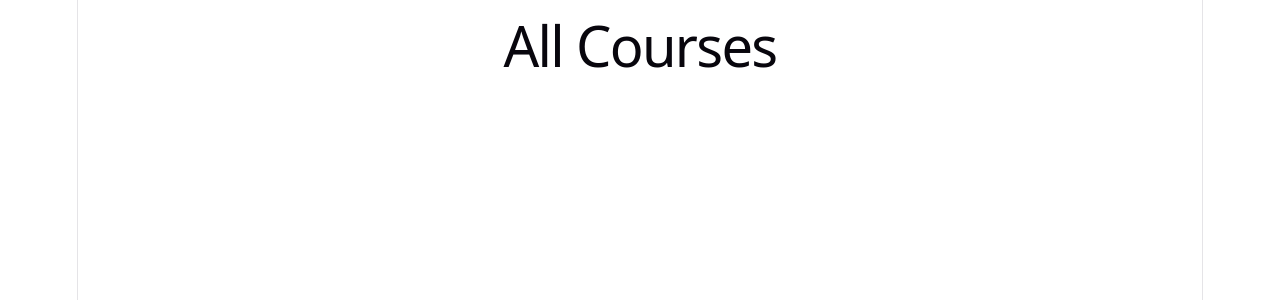
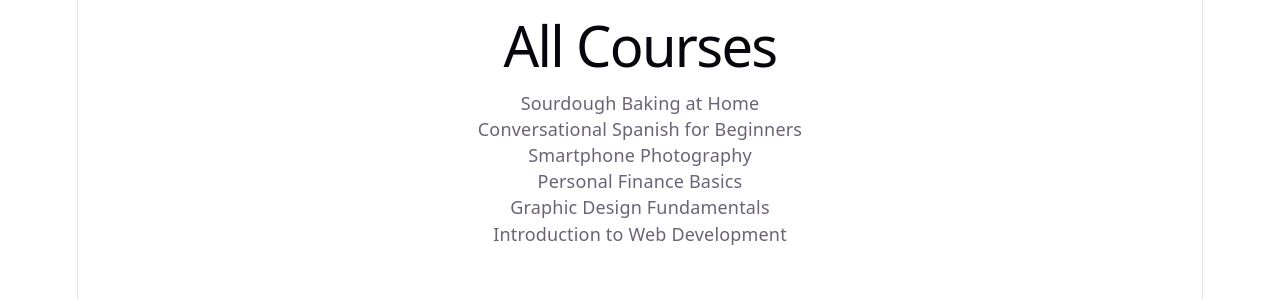
Before and after one commit to flor-c/microcourses, a React (Vite) app in the folder client/: page / in a window 1280 px wide. Shown: the top 300 px of the page. Built offline with nearby package versions, Linux system fonts and the light colour scheme.

Commit message:
Display course titles on home page

```diff
--- a/client/src/pages/HomePage.jsx
+++ b/client/src/pages/HomePage.jsx
@@ -1,7 +1,13 @@
+import courses from "../data/courses";
+
 function HomePage() {
   return (
     <div className="all-courses">
       <h1>All Courses</h1>
+      {courses.map((course) => (
+        <p key={course.id}>{course.title}</p>
+      ))
+      }
     </div>
   );
 }
```
